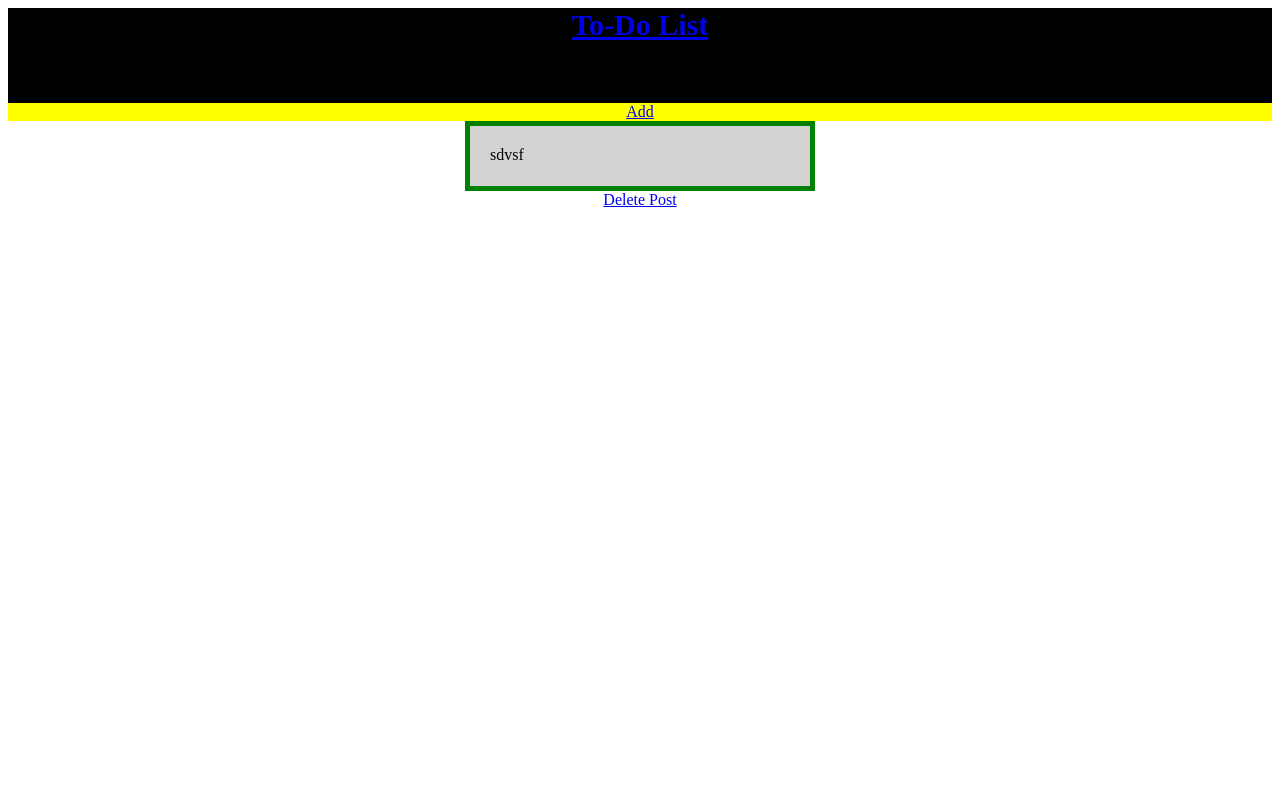
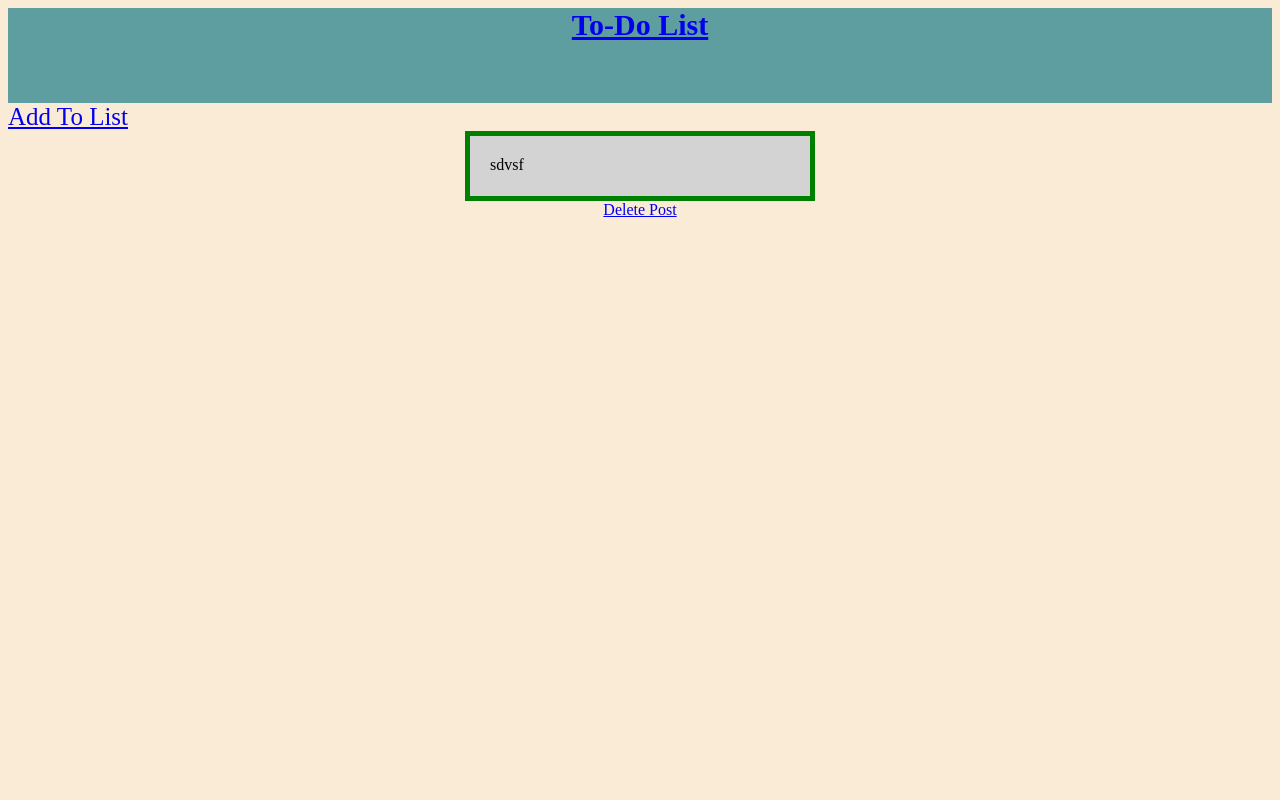
Before and after one commit to Moali97/ToDo-App, a Django app: page / in a window 1280 px wide. Run offline with Django 3.2, Linux system fonts and the light colour scheme; data comes from the database, SQL or seed files in the repository; both versions use the stored data as it was after the commit.

Commit message:
CSS final improvements

```diff
--- a/static/css/base.css
+++ b/static/css/base.css
@@ -1,25 +1,41 @@
+body{
+ background: #FAEBD7 ;
+}
+
 header{
- background: #000000;
+ background: #5F9EA0;
  height:95px;
  font-size: 15px;
  text-align: center;
 }
 
 .navigation{
-  background-color: yellow;
   list-style-type: none;
-  text-align: center;
+  text-align: left;
   padding: 0;
   margin: 0;
+  font-size: 25px;
+
+
 }
 
 .post-form{
   font-family: sans-serif;
-  margin: 10px auto 5px;
-  width: 10px;
+  margin: 25px auto 5px;
+  width: 200px;
   border:none;
+  text-align: center;
 }
 
+.post-button {
+  margin: 15;
+  border: none;
+  border-radius: 0;
+  width: 75%;
+  padding: 10px;
+  float: left;
+  font-size: 16px;
+}
 .content{
   background-color: lightgrey;
   width: 300px;
@@ -38,23 +54,3 @@ header{
   text-align:center;
 
 }
-
-
-.post-button {
-  margin: 15;
-  border: none;
-  border-radius: 0;
-  width: 75%;
-  padding: 10px;
-  float: left;
-  font-size: 16px;
-}
-
- /*
- list-style-type: none;
-  margin: 0;
-  padding: 0;
-  text-align:center;
-  background:red;
-
- /*
--- a/templates/home.html
+++ b/templates/home.html
@@ -2,11 +2,11 @@
 
 {% block content %}
 
-   <div class="navigation">
+   <span class="navigation">
      <nav>
-        <a href="{% url 'post_new' %}">Add</a>
+        <a href="{% url 'post_new' %}">Add To List</a>
      </nav>
-   </div>
+   </span>
 
 
  {% for list in all_posts_list %}
```
Also changed, not shown: db.sqlite3.
